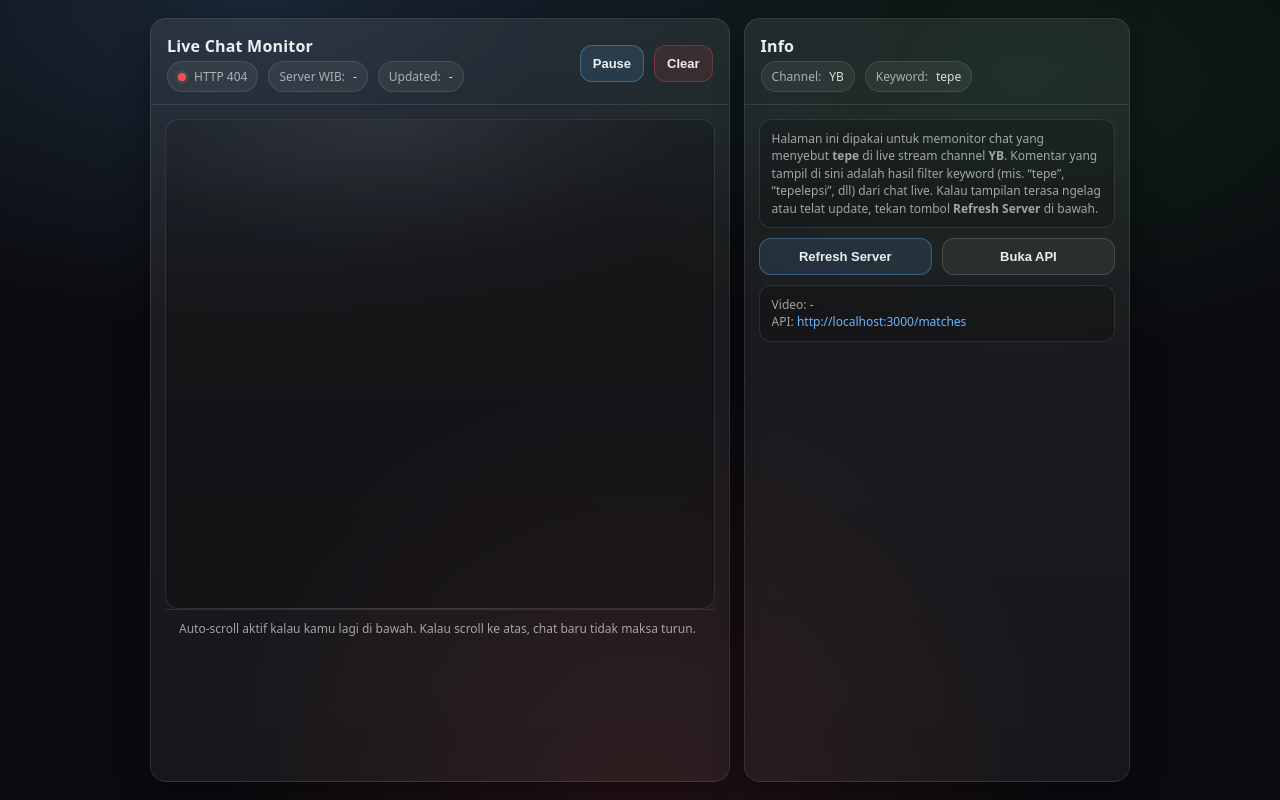
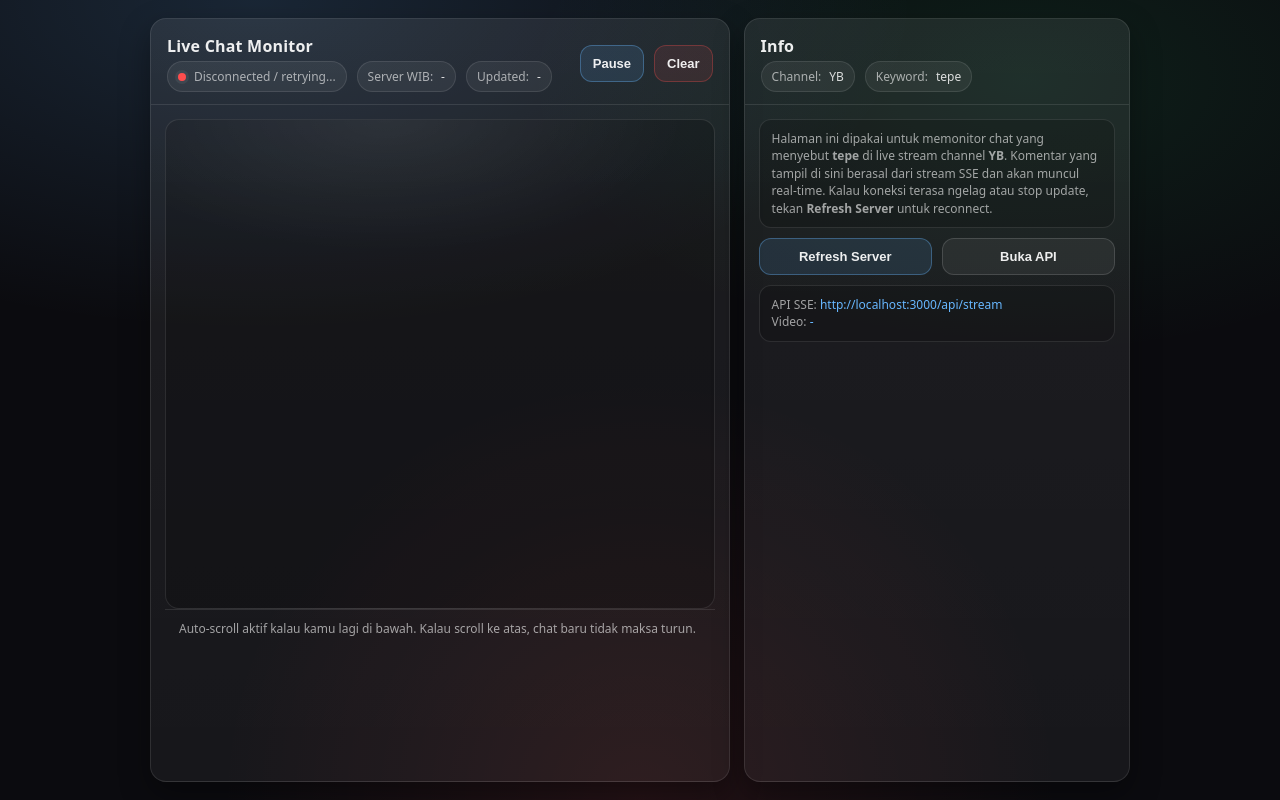
Before and after one commit to rhysid/monitorYT, a plain HTML site: page index.html in a window 1280 px wide. Drawn offline with Linux system fonts and the light colour scheme; no server answers.

Commit message:
Update index.html

```diff
--- a/index.html
+++ b/index.html
@@ -8,8 +8,6 @@
   <style>
     :root{
       --bg: #0b0b0f;
-      --panel: rgba(255,255,255,.06);
-      --panel2: rgba(255,255,255,.09);
       --border: rgba(255,255,255,.10);
       --text: rgba(255,255,255,.92);
       --muted: rgba(255,255,255,.60);
@@ -30,7 +28,7 @@
         radial-gradient(700px 700px at 50% 100%, rgba(255,77,77,.10), transparent 60%),
         var(--bg);
       color: var(--text);
-      font-family: ui-sans-serif, system-ui, -apple-system, Segoe UI, Roboto, Arial, "Apple Color Emoji","Segoe UI Emoji";
+      font-family: ui-sans-serif, system-ui, -apple-system, Segoe UI, Roboto, Arial;
       -webkit-font-smoothing: antialiased;
       -moz-osx-font-smoothing: grayscale;
     }
@@ -48,10 +46,7 @@
       grid-template-columns: 1.2fr .8fr;
       gap: 14px;
     }
-
-    @media (max-width: 900px){
-      .app{ grid-template-columns: 1fr; }
-    }
+    @media (max-width: 900px){ .app{ grid-template-columns: 1fr; } }
 
     .card{
       background: linear-gradient(180deg, rgba(255,255,255,.08), rgba(255,255,255,.05));
@@ -77,12 +72,7 @@
       gap: 4px;
       min-width: 240px;
     }
-
-    .title h1{
-      font-size: 16px;
-      margin: 0;
-      letter-spacing: .2px;
-    }
+    .title h1{ font-size: 16px; margin: 0; letter-spacing: .2px; }
 
     .sub{
       font-size: 12px;
@@ -140,25 +130,19 @@
       border-color: rgba(103,183,255,.35);
       background: rgba(103,183,255,.12);
     }
-
     .btn-danger{
       border-color: rgba(255,77,77,.30);
       background: rgba(255,77,77,.10);
     }
 
-    .content{
-      padding: 14px;
-    }
+    .content{ padding: 14px; }
 
-    /* Chat area */
     .chat-shell{
       height: 560px;
       display: flex;
       flex-direction: column;
     }
-    @media (max-width: 900px){
-      .chat-shell{ height: 62vh; min-height: 420px; }
-    }
+    @media (max-width: 900px){ .chat-shell{ height: 62vh; min-height: 420px; } }
 
     .chat-box{
       flex: 1;
@@ -177,7 +161,6 @@
       margin-bottom: 10px;
       animation: in .18s ease;
     }
-
     @keyframes in{
       from{ opacity: 0; transform: translateY(4px); }
       to{ opacity: 1; transform: translateY(0); }
@@ -245,9 +228,7 @@
       grid-template-columns: 1fr 1fr;
       gap: 10px;
     }
-    @media (max-width: 520px){
-      .small-row{ grid-template-columns: 1fr; }
-    }
+    @media (max-width: 520px){ .small-row{ grid-template-columns: 1fr; } }
 
     .footer{
       padding: 10px 14px 14px;
@@ -290,7 +271,7 @@
         </div>
       </section>
 
-      <!-- RIGHT: INFO (no inputs) -->
+      <!-- RIGHT: INFO -->
       <aside class="card">
         <div class="header">
           <div class="title">
@@ -303,11 +284,10 @@
         </div>
 
         <div class="content" style="display:grid; gap:10px;">
-          <!-- INI KATA-KATA .hint YANG KAMU MINTA -->
           <div class="hint">
             Halaman ini dipakai untuk memonitor chat yang menyebut <b>tepe</b> di live stream channel <b>YB</b>.
-            Komentar yang tampil di sini adalah hasil filter keyword (mis. “tepe”, “tepelepsi”, dll) dari chat live.
-            Kalau tampilan terasa ngelag atau telat update, tekan tombol <b>Refresh Server</b> di bawah.
+            Komentar yang tampil di sini berasal dari stream SSE dan akan muncul real-time.
+            Kalau koneksi terasa ngelag atau stop update, tekan <b>Refresh Server</b> untuk reconnect.
           </div>
 
           <div class="small-row">
@@ -316,8 +296,8 @@
           </div>
 
           <div class="hint">
-            Video: <a id="videoLink" href="#" target="_blank" rel="noreferrer">-</a><br/>
-            API: <a id="apiLink" href="http://localhost:3000/matches" target="_blank" rel="noreferrer">http://localhost:3000/matches</a>
+            API SSE: <a id="apiLink" href="http://localhost:3000/api/stream" target="_blank" rel="noreferrer">http://localhost:3000/api/stream</a><br/>
+            Video: <a id="videoLink" href="#" target="_blank" rel="noreferrer">-</a>
           </div>
         </div>
       </aside>
@@ -325,9 +305,8 @@
   </div>
 
   <script>
-    // fixed endpoint biar simpel
-    const API_URL = "http://localhost:3000/matches";
-    const POLL_MS = 1000;
+    // SSE endpoint
+    const API_URL = "http://localhost:3000/api/stream";
 
     const chatBox = document.getElementById("chatBox");
     const statusDot = document.getElementById("statusDot");
@@ -346,7 +325,7 @@
     apiLink.textContent = API_URL;
 
     let running = true;
-    let timer = null;
+    let es = null;
 
     // dedup
     const seen = new Set();
@@ -385,7 +364,8 @@
       const author = c.author ?? "unknown";
       const msg = c.msg ?? "";
 
-      const key = `${c.tsIso || ts}|${author}|${msg}`;
+      // prefer id, fallback ke kombinasi
+      const key = (c.id != null) ? `id:${c.id}` : `${c.tsIso || ts}|${author}|${msg}`;
       if (seen.has(key)) return;
       seen.add(key);
 
@@ -403,57 +383,68 @@
           <div class="msg">${esc(msg)}</div>
         </div>
       `;
-
       chatBox.appendChild(item);
 
-      // tidak ada penghapusan chat (history aman)
       if (auto) chatBox.scrollTop = chatBox.scrollHeight;
     }
 
-    async function fetchChat(){
-      try{
-        setStatus("", "Fetching...");
-        const res = await fetch(API_URL, { cache: "no-store" });
-        if (!res.ok) throw new Error(`HTTP ${res.status}`);
-
-        const data = await res.json();
-        if (!data || data.ok !== true) throw new Error("Response ok != true");
-
-        serverTimeEl.textContent = data.serverTimeWIB ?? "-";
-        updatedAtEl.textContent = data.updatedAt ?? "-";
-
-        const v = data.videoUrl ?? "#";
-        videoLink.href = v;
-        videoLink.textContent = v === "#" ? "-" : v;
-
-        const list = Array.isArray(data.matches) ? data.matches : [];
-        list.sort((a,b) => String(a.tsIso||"").localeCompare(String(b.tsIso||"")));
-        list.forEach(addChat);
-
-        setStatus("ok", running ? "Running" : "Paused");
-      }catch(e){
-        console.error(e);
-        setStatus("bad", e.message || "Error");
+    function closeStream(){
+      if (es) {
+        try { es.close(); } catch {}
       }
+      es = null;
     }
 
-    function start(){
-      stop();
-      timer = setInterval(() => {
-        if (running) fetchChat();
-      }, POLL_MS);
+    function openStream(){
+      closeStream();
+      setStatus("", "Connecting...");
+
+      // cache-bust biar reconnect beneran fresh
+      const url = `${API_URL}${API_URL.includes("?") ? "&" : "?"}t=${Date.now()}`;
+      es = new EventSource(url);
+
+      es.onopen = () => {
+        setStatus("ok", running ? "Running" : "Paused");
+      };
+
+      es.onmessage = (e) => {
+        if (!running) return;
+
+        try{
+          // server ngirim: { data: {id, tsIso, tsWIB, author, msg, usec} , ...optional meta }
+          const payload = JSON.parse(e.data);
+          const d = payload?.data ?? payload;
+
+          // update header meta (kalau ada)
+          serverTimeEl.textContent = payload?.serverTimeWIB ?? payload?.serverTime ?? "-";
+          updatedAtEl.textContent = payload?.updatedAt ?? d?.tsIso ?? "-";
+
+          const v = payload?.videoUrl ?? "#";
+          videoLink.href = v;
+          videoLink.textContent = v === "#" ? "-" : v;
+
+          if (Array.isArray(d)) {
+            d.sort((a,b) => String(a.tsIso||"").localeCompare(String(b.tsIso||""))).forEach(addChat);
+          } else {
+            addChat(d);
+          }
+        } catch(err){
+          console.error("SSE parse error:", err);
+          setStatus("bad", "Parse error");
+        }
+      };
+
+      es.onerror = () => {
+        // SSE auto-retry internal browser, tapi kita tampilkan status
+        setStatus("bad", "Disconnected / retrying...");
+      };
     }
 
-    function stop(){
-      if (timer) clearInterval(timer);
-      timer = null;
-    }
-
+    // Buttons
     toggleBtn.addEventListener("click", () => {
       running = !running;
       toggleBtn.textContent = running ? "Pause" : "Resume";
       setStatus(running ? "ok" : "", running ? "Running" : "Paused");
-      if (running) fetchChat();
     });
 
     clearBtn.addEventListener("click", () => {
@@ -463,8 +454,7 @@
     });
 
     refreshBtn.addEventListener("click", () => {
-      // "refresh server" versi UI: fetch sekali + paksa status
-      fetchChat();
+      openStream();
     });
 
     openApiBtn.addEventListener("click", () => {
@@ -472,8 +462,7 @@
     });
 
     // init
-    fetchChat();
-    start();
+    openStream();
   </script>
 </body>
 </html>
```
